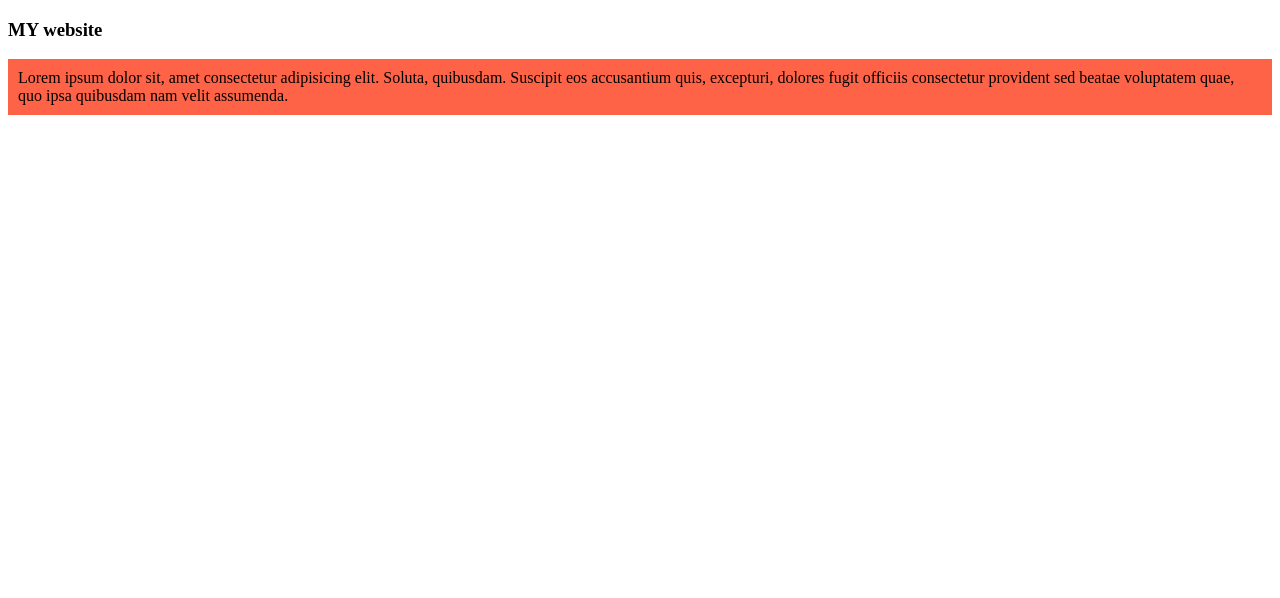
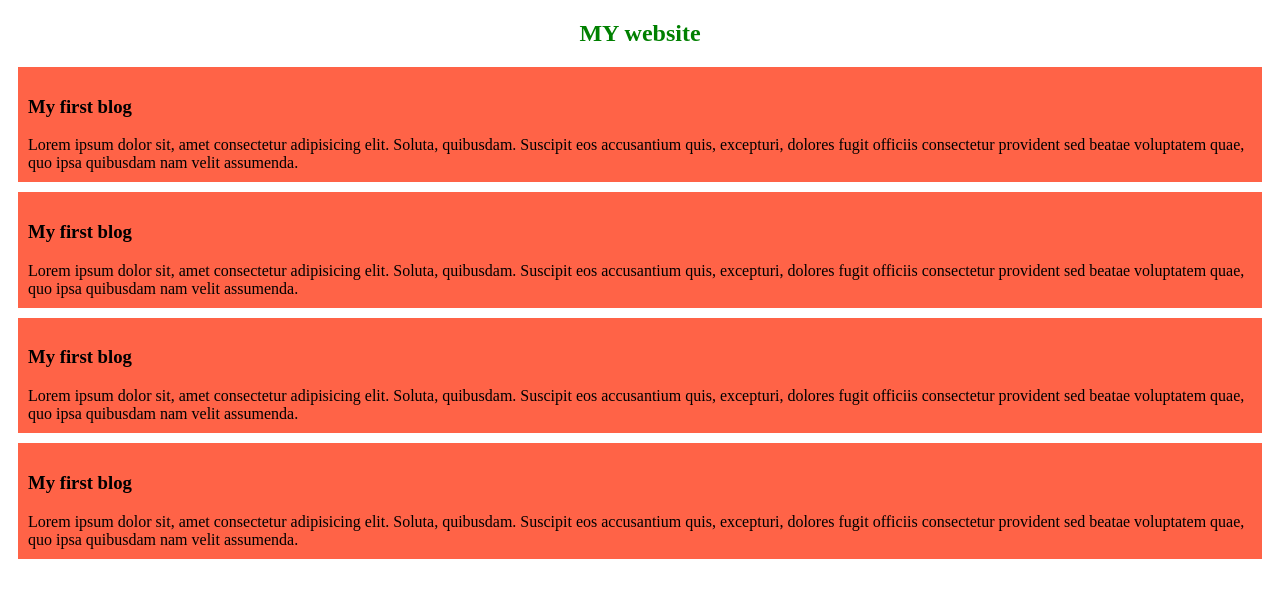
Before and after one commit to Mahin5580/my-simple-website, a plain HTML site: page index.html in a window 1280 px wide. Drawn offline with Linux system fonts and the light colour scheme.

Commit message:
added the sceond and third blog

```diff
--- a/blog.css
+++ b/blog.css
@@ -1,4 +1,9 @@
 div{
     background-color: tomato;
     padding: 10px;
+    margin: 10px;
 }
+h2{
+    text-align: center;
+    color: green;
+}
--- a/index.html
+++ b/index.html
@@ -7,7 +7,18 @@
     <link rel="stylesheet" href="blog.css">
 </head>
 <body>
-   <h3>MY website</h3>
-   <div>Lorem ipsum dolor sit, amet consectetur adipisicing elit. Soluta, quibusdam. Suscipit eos accusantium quis, excepturi, dolores fugit officiis consectetur provident sed beatae voluptatem quae, quo ipsa quibusdam nam velit assumenda.</div>
+   <h2>MY website</h3>
+   <div>
+    <h3>My first blog</h3>
+    Lorem ipsum dolor sit, amet consectetur adipisicing elit. Soluta, quibusdam. Suscipit eos accusantium quis, excepturi, dolores fugit officiis consectetur provident sed beatae voluptatem quae, quo ipsa quibusdam nam velit assumenda.</div>
+   <div>
+    <h3>My first blog</h3>
+    Lorem ipsum dolor sit, amet consectetur adipisicing elit. Soluta, quibusdam. Suscipit eos accusantium quis, excepturi, dolores fugit officiis consectetur provident sed beatae voluptatem quae, quo ipsa quibusdam nam velit assumenda.</div>
+   <div>
+    <h3>My first blog</h3>
+    Lorem ipsum dolor sit, amet consectetur adipisicing elit. Soluta, quibusdam. Suscipit eos accusantium quis, excepturi, dolores fugit officiis consectetur provident sed beatae voluptatem quae, quo ipsa quibusdam nam velit assumenda.</div>
+   <div>
+    <h3>My first blog</h3>
+    Lorem ipsum dolor sit, amet consectetur adipisicing elit. Soluta, quibusdam. Suscipit eos accusantium quis, excepturi, dolores fugit officiis consectetur provident sed beatae voluptatem quae, quo ipsa quibusdam nam velit assumenda.</div>
 </body>
 </html>
```
